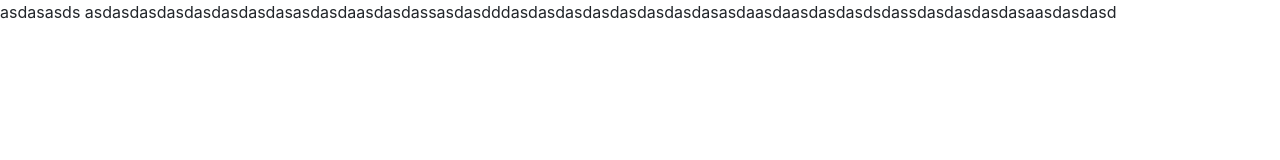
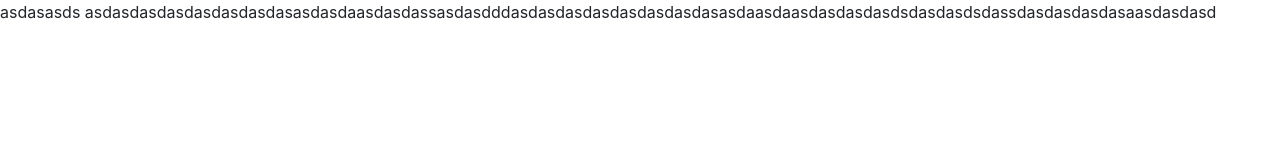
Before and after one commit to rodrigobarros2/arquitetura-sem-framework, a website: page index.html in a window 1280 px wide. Drawn offline with nearby package versions, Linux system fonts and the light colour scheme.

Commit message:
asdasdasd

```diff
--- a/index.html
+++ b/index.html
@@ -28,4 +28,4 @@
 </body>
 
 </html>asdasasds
-asdasdasdasdasdasdasdasasdasdaasdasdassasdasdddasdasdasdasdasdasdasdasasdaasdaasdasdasdsdassdasdasdasdasaasdasdasd
+asdasdasdasdasdasdasdasasdasdaasdasdassasdasdddasdasdasdasdasdasdasdasasdaasdaasdasdasdasdsdasdasdsdassdasdasdasdasaasdasdasd
```
